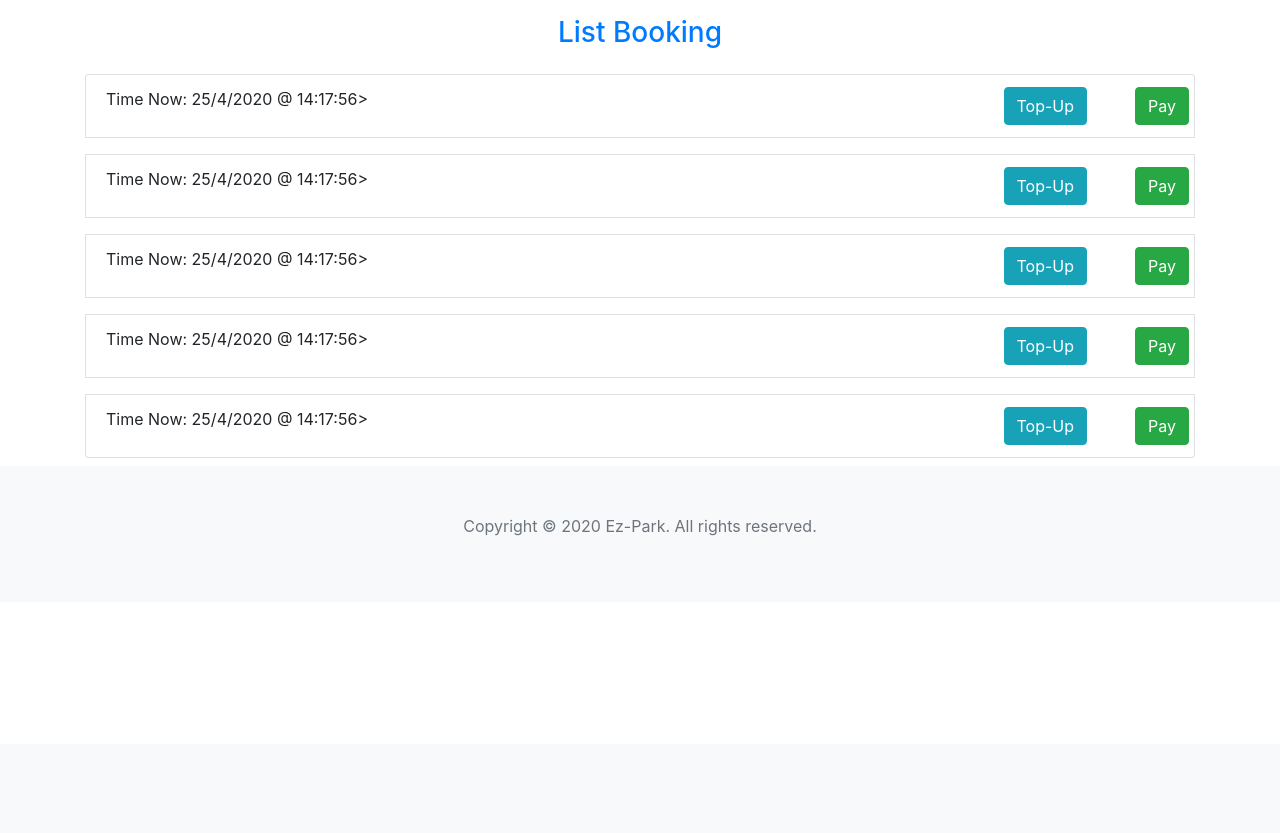
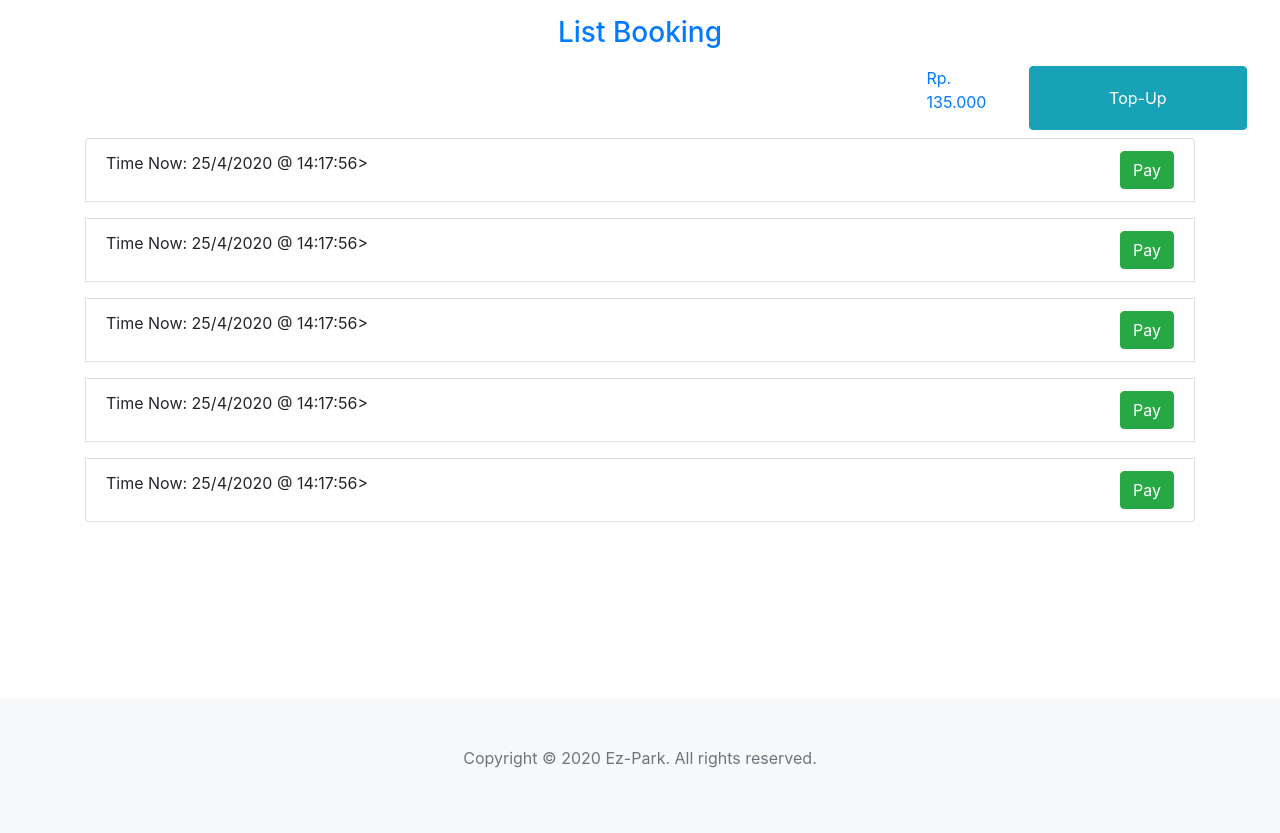
Before and after one commit to JoshuaTimothyW/EZ-Parking-App, a Python web app: template templates/listbook.html in a window 1280 px wide. Shown: the part 56-889 px from the top of the page. Before the commit the page ends 592 px from the top, so only its background shows below. Run offline with Jinja, Linux system fonts and the light colour scheme; the template is opened without the code that fills it, so the values that code supplies are empty.

Commit message:
fix some ui position

```diff
--- a/assets/js/frontend/listbook.js
+++ b/assets/js/frontend/listbook.js
@@ -12,8 +12,7 @@ window.addEventListener("load",function(){
         text +=
         `
         <li class="list-group-item my-2">`+datetime+`>
-            <div class="row float-right">
-                <button class="mr-5 btn btn-info" data-toggle="modal" data-target="#top-up" >Top-Up</button>
+            <div class="float-right">
                 <button class="btn btn-success" data-toggle="modal" data-target="#modal-book" >Pay</button>
             </div>
         </li>
--- a/index.html
+++ b/index.html
@@ -40,7 +40,7 @@
                 <b class="text-primary">Give you ease find parking area</b>
             </div>
             <div class="m-5 p-5">
-                <div class="row text-center p-5 m-5">
+                <div class="border rounded row text-center p-5 m-5">
                     <div class="col-lg-6">
                         <h2 class="text-left"> Pick a Slot</h2>
                         <p class="h4 text-muted text-left">
@@ -54,7 +54,7 @@
                     </div>
                 </div>
 
-                <div class="row text-center p-5 m-5">
+                <div class="border rounded row text-center p-5 m-5">
                     <div class="col-lg-6">
                         <img src="./assets/img/payform.png" height=250px>
                     </div>
@@ -67,7 +67,7 @@
                     </div>
                 </div>
 
-                <div class="row text-center p-5 m-5">
+                <div class="border rounded row text-center p-5 m-5">
                     <div class="col-lg-6">
                         <br><br><br>
                         <h2 class="text-left">Or Top-Up!</h2>
--- a/templates/listbook.html
+++ b/templates/listbook.html
@@ -42,9 +42,14 @@
         </div>
     </nav>
 
-    <div class="my-3 h3 text-center text-primary">
-        List Booking
-    </div>
+        <div class="my-3 h3 text-center text-primary">
+            List Booking
+        </div>
+        <div class="justify-content-end row">
+            <p class="text-primary col-sm-1 mr-2">Rp. 135.000</p>
+            <button class="col-sm-2 mr-5 btn btn-info" data-toggle="modal" data-target="#top-up" >Top-Up</button>
+        </div>
+
     <section class="container">
         <ul class="list-group" id="list_booking"></ul>
     </section>
@@ -126,6 +131,7 @@
         </div>
     </div>
 </body>
+<br><br><br><br><br><br><br>
 <footer>
     <div class="section bg-light text-center p-5">
         <p class="text-muted">Copyright © 2020 Ez-Park. All rights reserved. </p>
--- a/templates/park.html
+++ b/templates/park.html
@@ -44,7 +44,10 @@
 
 
     <nav aria-label="Page navigation example">
-        <p class="text-center text-info h5">Floor</p>
+        <select name="kendaraan" class="col-sm-6 form-control form-control-lg">
+            <option selected>Parkir Motor</option>
+            <option>Parkir Mobil</option>
+        </select>
         <ul class="pagination justify-content-center my-3">
             <li class="page-item"><a class="page-link" href="#">Previous</a></li>
             <li class="page-item"><a class="page-link" href="#">1</a></li>
```
